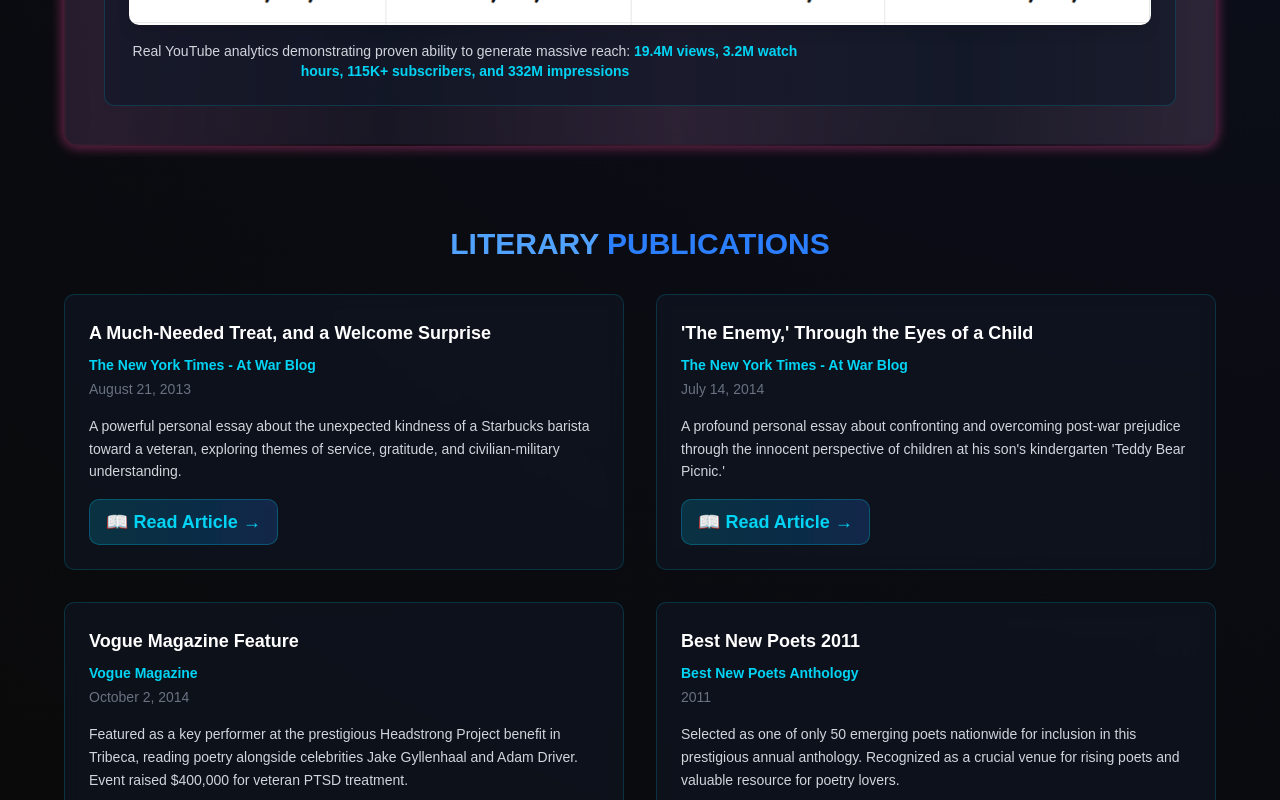
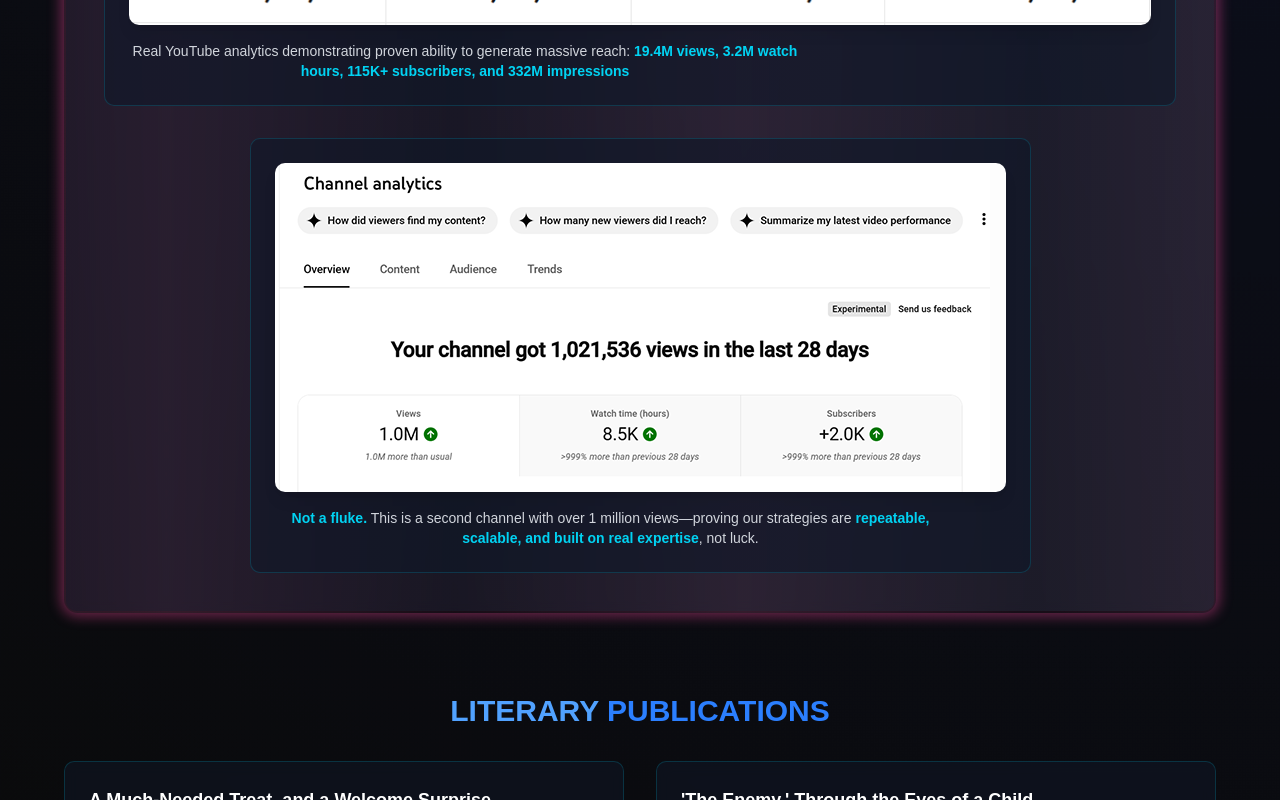
Before and after one commit to gmena82/gerardo-portfolio, a React (Vite) app: page /portfolio in a window 1280 px wide. Shown: the part 880-1680 px from the top of the page. Built offline with nearby package versions, Linux system fonts and the light colour scheme.

Commit message:
Update portfolio videos and add second YouTube analytics image

```diff
--- a/src/pages/Portfolio.jsx
+++ b/src/pages/Portfolio.jsx
@@ -103,7 +103,8 @@
             {/* YouTube Analytics Proof */}
             <div className="text-center">
               <h3 className="font-orbitron text-xl font-bold text-cyan-400 mb-4">YouTube Analytics Dashboard</h3>
-              <div className="bg-gray-900/60 rounded-lg p-6 border border-cyan-500/20 hover:border-cyan-400/40 transition-all duration-300 inline-block">
+              <div className="flex flex-col gap-8 items-center">
+                <div className="bg-gray-900/60 rounded-lg p-6 border border-cyan-500/20 hover:border-cyan-400/40 transition-all duration-300">
                   <img
                     src="/YT-views.png"
                     alt="YouTube Analytics showing 19.4M views, 3.2M watch hours, 115K subscribers, and 332M impressions"
@@ -113,6 +114,18 @@
                     Real YouTube analytics demonstrating proven ability to generate massive reach:
                     <span className="text-cyan-400 font-semibold"> 19.4M views, 3.2M watch hours, 115K+ subscribers, and 332M impressions</span>
                   </p>
+                </div>
+                <div className="bg-gray-900/60 rounded-lg p-6 border border-cyan-500/20 hover:border-cyan-400/40 transition-all duration-300">
+                  <img
+                    src="/YT2-Views-Channel.png"
+                    alt="Second YouTube channel analytics showing over 1 million views - proof of repeatable success across multiple channels"
+                    className="max-w-full h-auto rounded-lg shadow-lg"
+                  />
+                  <p className="text-gray-300 text-sm mt-4 max-w-2xl">
+                    <span className="text-cyan-400 font-semibold">Not a fluke.</span> This is a second channel with over 1 million views—proving our strategies are
+                    <span className="text-cyan-400 font-semibold"> repeatable, scalable, and built on real expertise</span>, not luck.
+                  </p>
+                </div>
               </div>
             </div>
           </div>
@@ -296,16 +309,16 @@
               <div className="bg-gray-900/50 backdrop-blur-sm border border-cyan-500/20 rounded-lg p-6 hover:border-cyan-400/40 transition-all duration-300">
                 <div className="aspect-video mb-4 rounded-lg overflow-hidden">
                   <iframe
-                    src="https://www.youtube.com/embed/aZQgLb2cLiE"
-                    title="Aesthetic Tile Showcase 2025"
+                    src="https://www.youtube.com/embed/hbZnUxdueNY"
+                    title="Aesthetic Tile Social Short"
                     frameBorder="0"
                     allow="accelerometer; autoplay; clipboard-write; encrypted-media; gyroscope; picture-in-picture"
                     allowFullScreen
                     className="w-full h-full"
                   ></iframe>
                 </div>
-                <h4 className="font-orbitron text-lg font-bold text-white mb-2">Aesthetic Tile Showcase 2025</h4>
-                <p className="text-gray-300 text-sm mb-4">Professional tile showcase with dynamic camera movements and polished color grading</p>
+                <h4 className="font-orbitron text-lg font-bold text-white mb-2">Aesthetic Tile Social Short</h4>
+                <p className="text-gray-300 text-sm mb-4">Scroll-stopping vertical content optimized for social media engagement and brand awareness</p>
               </div>
 
               <div className="bg-gray-900/50 backdrop-blur-sm border border-cyan-500/20 rounded-lg p-6 hover:border-cyan-400/40 transition-all duration-300">
@@ -334,16 +347,16 @@
               <div className="bg-gray-900/50 backdrop-blur-sm border border-cyan-500/20 rounded-lg p-6 hover:border-cyan-400/40 transition-all duration-300">
                 <div className="aspect-video mb-4 rounded-lg overflow-hidden">
                   <iframe
-                    src="https://www.youtube.com/embed/WRnwW_EJXes"
-                    title="Dark Horse Elite 501c3"
+                    src="https://www.youtube.com/embed/XEpKyKCcM8I"
+                    title="Myth Breakers: Are Tile Remodels Too Expensive?"
                     frameBorder="0"
                     allow="accelerometer; autoplay; clipboard-write; encrypted-media; gyroscope; picture-in-picture"
                     allowFullScreen
                     className="w-full h-full"
                   ></iframe>
                 </div>
-                <h4 className="font-orbitron text-lg font-bold text-white mb-2">Dark Horse Elite 501c3</h4>
-                <p className="text-gray-300 text-sm mb-4">Immersive 60-90 second nonprofit campaign designed for funding presentations</p>
+                <h4 className="font-orbitron text-lg font-bold text-white mb-2">Myth Breakers: Are Tile Remodels Too Expensive?</h4>
+                <p className="text-gray-300 text-sm mb-4">Engaging educational content that debunks common tile remodeling myths while showcasing professional craftsmanship</p>
               </div>
 
               <div className="bg-gray-900/50 backdrop-blur-sm border border-cyan-500/20 rounded-lg p-6 hover:border-cyan-400/40 transition-all duration-300">
```
Also changed, not shown: public/YT2-Views-Channel.png (added). Lines whose indentation alone changed are shown as unchanged.
